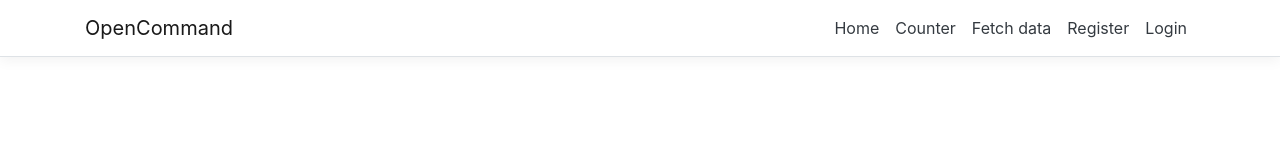
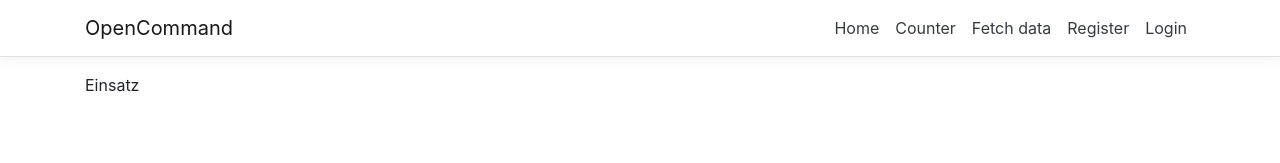
Before and after one commit to olo42/OpenCommand, a React (Create React App) app in the folder src/ClientApp/: page /Mission in a window 1280 px wide. Shown: the top 163 px of the page. Built offline with nearby package versions, Linux system fonts and the light colour scheme; no server answers.

Commit message:
Add Mission.js

```diff
--- a/src/ClientApp/src/App.js
+++ b/src/ClientApp/src/App.js
@@ -2,6 +2,7 @@ import React, { Component } from 'react';
 import { Route } from 'react-router';
 import { Layout } from './components/Layout';
 import { Home } from './components/Home';
+import { Mission } from './components/Mission';
 import { FetchData } from './components/FetchData';
 import { Counter } from './components/Counter';
 import AuthorizeRoute from './components/api-authorization/AuthorizeRoute';
@@ -17,6 +18,7 @@ export default class App extends Component {
     return (
       <Layout>
         <Route exact path='/' component={Home} />
+        <Route exact path='/Mission' component={Mission} />
         <Route path={ApplicationPaths.ApiAuthorizationPrefix} component={ApiAuthorizationRoutes} />
       </Layout>
     );
--- a/src/ClientApp/src/components/Home.js
+++ b/src/ClientApp/src/components/Home.js
@@ -51,7 +51,7 @@ export class Home extends Component {
                       <td>Personensuche Gütersloh</td>
                       <td>12.6.2021 13:43</td>
                       <td>laufend</td>
-                      <td><a href="#">bearbeiten</a></td>
+                      <td><a href="/Mission">bearbeiten</a></td>
                     </tr>
                     <tr>
                       <th scope="row">2</th>
--- /dev/null
+++ b/src/ClientApp/src/components/Mission.js
@@ -0,0 +1,11 @@
+import React, { Component } from 'react';
+
+export class Mission extends Component {
+    static displayName = Mission.name
+
+    render() {
+        return (
+            <div>Einsatz</div>
+        );
+    }
+}
```
